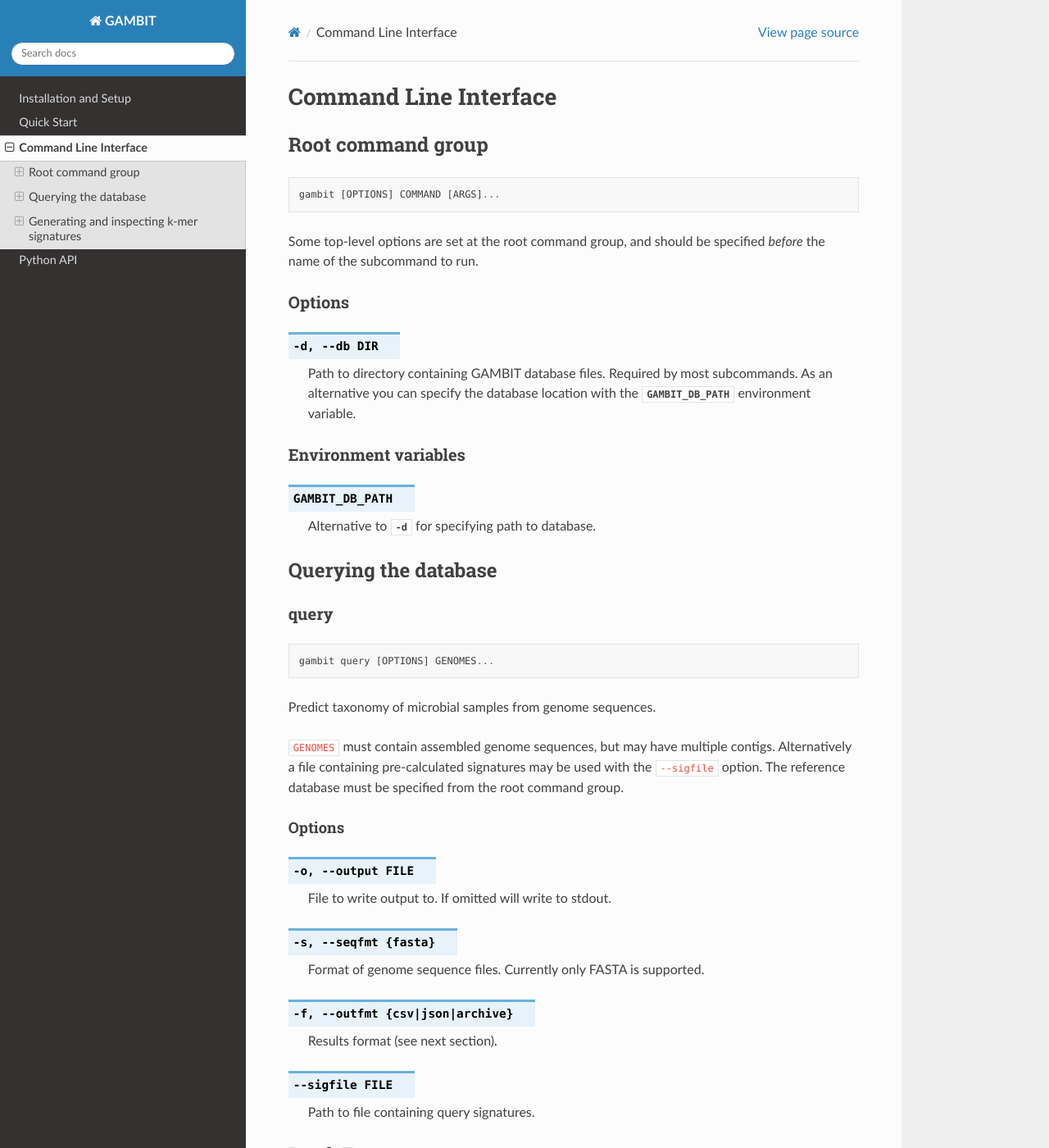
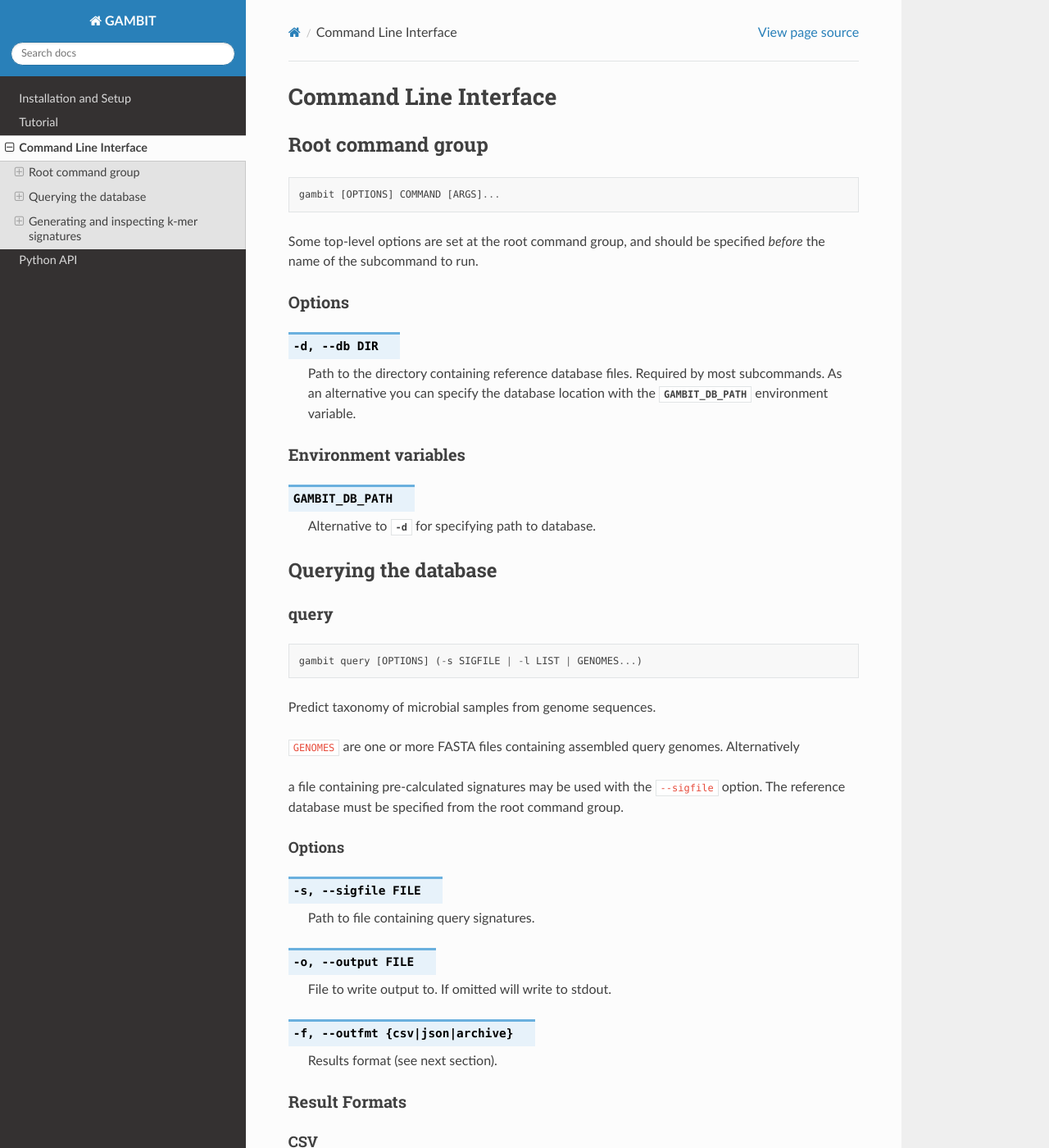
Before and after one commit to jlumpe/gambit, a Sphinx documentation site: the page built from docs/source/cli.rst, in a window 1280 px wide and 1400 px high. Shown: the whole window at 82% size. Built offline with Sphinx 7.4.7 and the Read the Docs theme 2.0.0, drawn with Linux system fonts in a browser that asks for light colours; some of the changed text lies outside the part shown.

```diff
--- a/docs/source/cli.rst
+++ b/docs/source/cli.rst
@@ -19,7 +21,7 @@ Options
 
 .. option:: -d, --db DIR
 
-    Path to directory containing GAMBIT database files. Required by most subcommands.
+    Path to the directory containing reference database files. Required by most subcommands.
     As an alternative you can specify the database location with the :envvar:`GAMBIT_DB_PATH`
     environment variable.
 
@@ -29,7 +31,6 @@ Environment variables
 .. envvar:: GAMBIT_DB_PATH
 
     Alternative to :option:`-d` for specifying path to database.
-
 
 
 Querying the database
@@ -42,12 +43,13 @@ query
 
 ::
 
-   gambit query [OPTIONS] GENOMES...
+    gambit query [OPTIONS] (-s SIGFILE | -l LIST | GENOMES...)
 
 
 Predict taxonomy of microbial samples from genome sequences.
 
-``GENOMES`` must contain assembled genome sequences, but may have multiple contigs. Alternatively
+``GENOMES`` are one or more FASTA files containing assembled query genomes. Alternatively
+
 a file containing pre-calculated signatures may be used with the ``--sigfile`` option. The
 reference database must be specified from the root command group.
 
@@ -55,21 +57,18 @@ reference database must be specified from the root command group.
 Options
 .......
 
+
+.. option:: -s, --sigfile FILE
+
+    Path to file containing query signatures.
+
 .. option:: -o, --output FILE
 
    File to write output to. If omitted will write to stdout.
 
-.. option:: -s, --seqfmt {fasta}
-
-   Format of genome sequence files. Currently only FASTA is supported.
-
 .. option:: -f, --outfmt {csv|json|archive}
 
    Results format (see next section).
-
-.. option:: --sigfile FILE
-
-    Path to file containing query signatures.
 
 
 Result Formats
@@ -103,7 +102,6 @@ Archive
 .......
 
 A more verbose JSON-based format used for testing and development.
-
 
 
 Generating and inspecting k-mer signatures
@@ -168,10 +166,6 @@ Options
 
    K-mer prefix to match, a non-empty string of DNA nucleotide codes.
 
-.. option:: -s, --seqfmt {fasta}
-
-   Format of genome sequence files. Currently only FASTA is supported.
-
 .. option:: -i, --ids FILE
 
    File containing IDs to assign to signatures in file metadata. Should contain one ID per line.
--- a/docs/source/index.rst
+++ b/docs/source/index.rst
@@ -8,7 +8,7 @@ Contents
    :maxdepth: 1
 
    install
-   quickstart
+   tutorial
    cli
    api/api
 
--- a/docs/source/quickstart.rst
+++ /dev/null
@@ -1,5 +0,0 @@
-Quick Start
-***********
-
-.. todo::
-   \
```
Also changed, not shown: other parts of docs/source/cli.rst (+3 -1 lines), docs/source/install.rst (+7 -5 lines), docs/source/tutorial.rst (added, +75 -0 lines).
